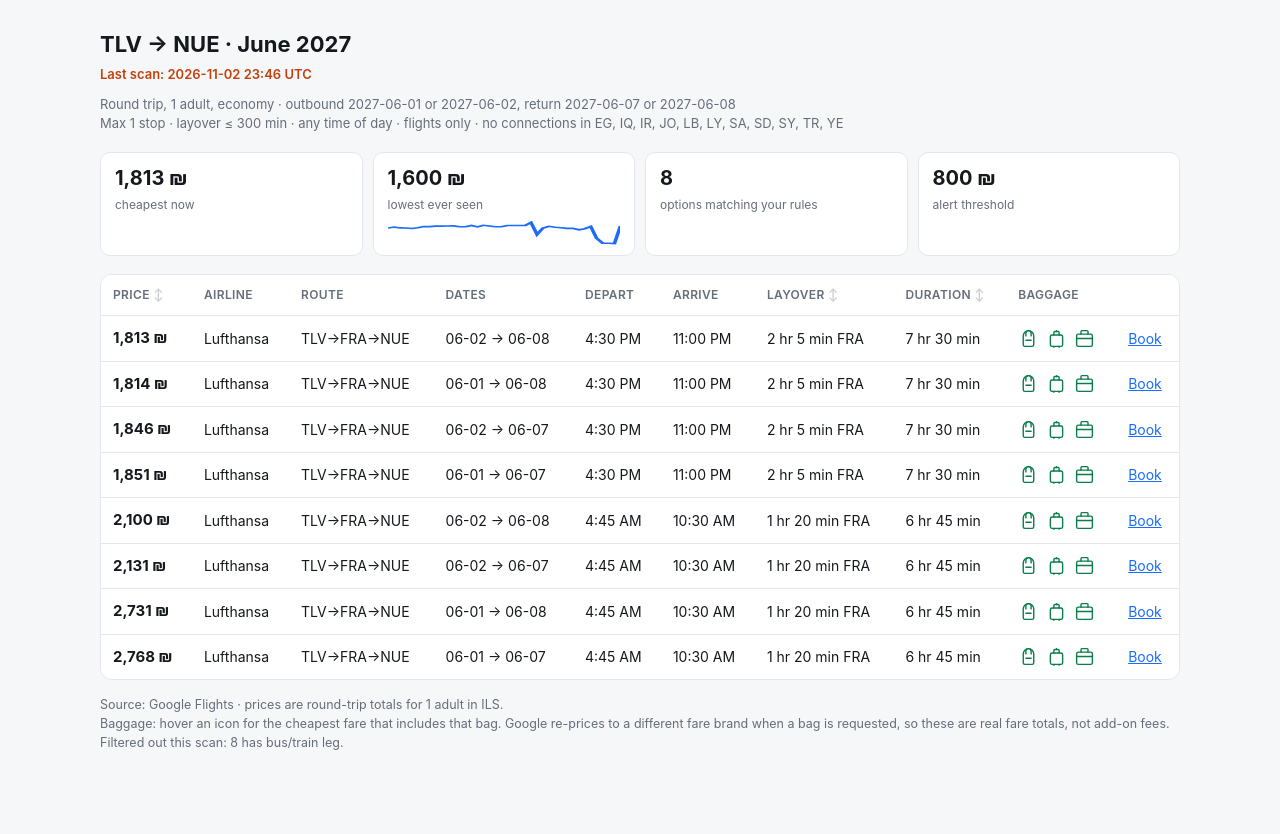
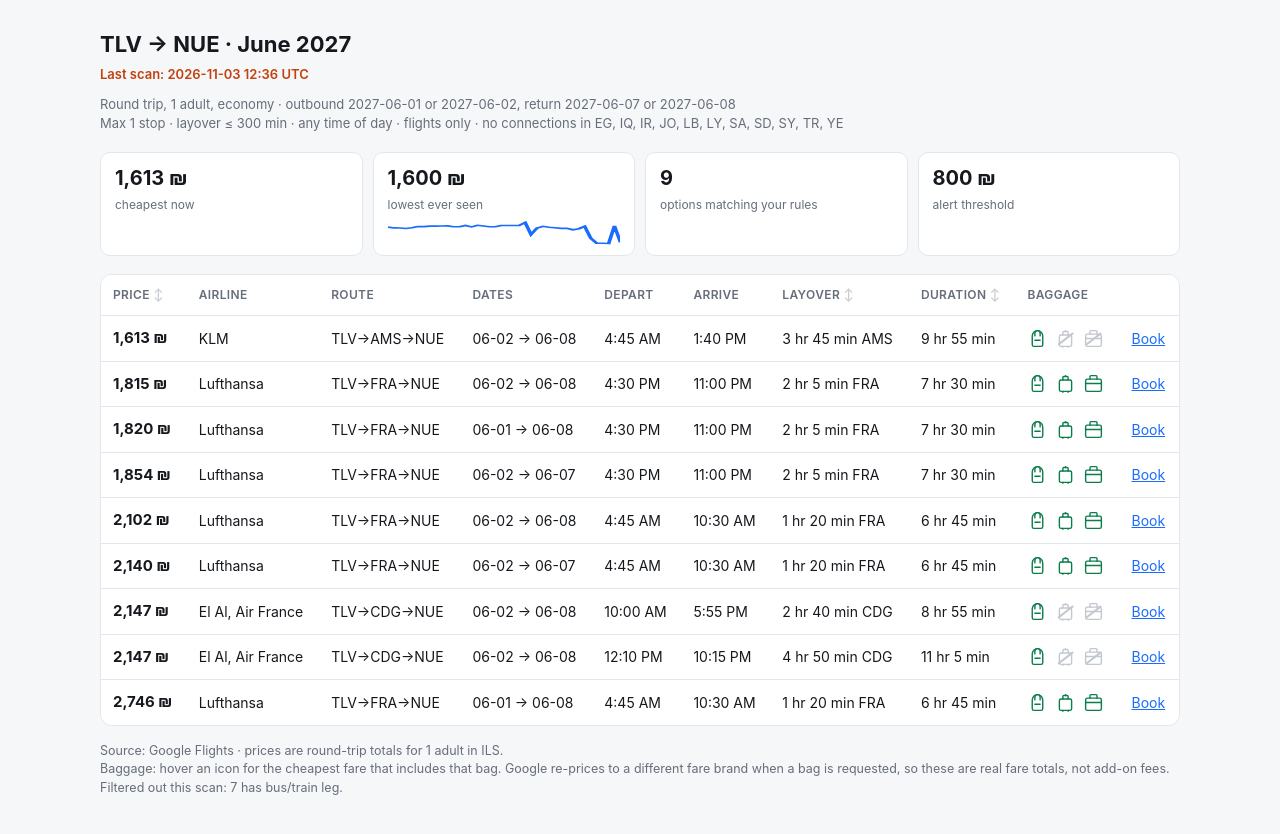
Before and after one commit to EilonV/germany-flight-scanner, a plain HTML site: page index.html in a window 1280 px wide. Before the commit the page ends 800 px from the top, so only its background shows below. Drawn offline with Linux system fonts and the light colour scheme.

Commit message:
scan: 2026-11-03 12:36 UTC

```diff
--- a/data/state.json
+++ b/data/state.json
@@ -406,6 +406,11 @@
       "ts": "2026-11-02T23:46:26+00:00",
       "min_price": 1813,
       "count": 8
+    },
+    {
+      "ts": "2026-11-03T12:36:17+00:00",
+      "min_price": 1613,
+      "count": 9
     }
   ]
 }
--- a/index.html
+++ b/index.html
@@ -63,7 +63,7 @@
 <body>
 <div class="wrap">
   <h1>TLV &rarr; NUE &middot; June 2027</h1>
-  <div class="stamp">Last scan: 2026-11-02 23:46 UTC</div>
+  <div class="stamp">Last scan: 2026-11-03 12:36 UTC</div>
   <div class="sub">
     Round trip, 1 adult, economy &middot; outbound 2027-06-01 or 2027-06-02,
     return 2027-06-07 or 2027-06-08<br>
@@ -73,14 +73,14 @@
   </div>
 
   <div class="bar">
-    <div class="stat"><b>1,813 &#8362;</b>
+    <div class="stat"><b>1,613 &#8362;</b>
       <span>cheapest now</span></div>
     <div class="stat"><b>1,600 &#8362;</b>
       <span>lowest ever seen</span>
       <svg class="spark" width="100%" height="24" viewBox="0 0 100 24"
-        preserveAspectRatio="none"><polyline points="0.0,7.0 2.6,6.1 5.1,6.9 7.7,7.0 10.3,7.5 12.8,6.7 15.4,5.6 17.9,5.6 20.5,5.1 23.1,5.1 25.6,5.0 28.2,4.9 30.8,5.8 33.3,5.8 35.9,4.5 38.5,5.9 41.0,4.3 43.6,5.0 46.2,5.8 48.7,5.8 51.3,4.5 53.8,4.5 56.4,4.5 59.0,4.5 61.5,1.5 64.1,13.5 66.7,7.0 69.2,5.3 71.8,6.2 74.4,6.8 76.9,7.4 79.5,7.2 82.1,8.8 84.6,7.7 87.2,5.4 89.7,17.2 92.3,22.2 94.9,22.2 97.4,22.5 100.0,4.9" fill="none"
+        preserveAspectRatio="none"><polyline points="0.0,6.1 2.6,6.9 5.1,7.0 7.7,7.5 10.3,6.7 12.8,5.6 15.4,5.6 17.9,5.1 20.5,5.1 23.1,5.0 25.6,4.9 28.2,5.8 30.8,5.8 33.3,4.5 35.9,5.9 38.5,4.3 41.0,5.0 43.6,5.8 46.2,5.8 48.7,4.5 51.3,4.5 53.8,4.5 56.4,4.5 59.0,1.5 61.5,13.5 64.1,7.0 66.7,5.3 69.2,6.2 71.8,6.8 74.4,7.4 76.9,7.2 79.5,8.8 82.1,7.7 84.6,5.4 87.2,17.2 89.7,22.2 92.3,22.2 94.9,22.5 97.4,4.9 100.0,21.4" fill="none"
         stroke="var(--accent)" stroke-width="1.6"/></svg></div>
-    <div class="stat"><b>8</b><span>options matching your rules</span></div>
+    <div class="stat"><b>9</b><span>options matching your rules</span></div>
     <div class="stat"><b>800 &#8362;</b><span>alert threshold</span></div>
   </div>
 
@@ -102,7 +102,41 @@
     <tbody>
 
       <tr class="">
-        <td class="price" data-v="1813">1,813 &#8362;</td>
+        <td class="price" data-v="1613">1,613 &#8362;</td>
+        <td>KLM</td>
+        <td>TLV&rarr;AMS&rarr;NUE
+          </td>
+        <td>06-02 &rarr; 06-08</td>
+        <td>4:45 AM</td>
+        <td>1:40 PM</td>
+        <td data-v="225">3 hr 45 min AMS</td>
+        <td data-v="595">9 hr 55 min</td>
+        <td><div class="bags">
+
+          <span class="bag yes" tabindex="0">
+            <svg viewBox="0 0 24 24"><path d="M6 9a6 6 0 0 1 12 0v10a2 2 0 0 1-2 2H8a2 2 0 0 1-2-2V9Z"/><path d="M9 9V6a3 3 0 0 1 6 0v3"/><path d="M9 14h6"/></svg>
+            <span class="tip"><b>Backpack / personal item</b>Personal item / small backpack is included in every economy fare on this route.
+               <i>(policy, not live-quoted)</i></span>
+          </span>
+
+          <span class="bag no" tabindex="0">
+            <svg viewBox="0 0 24 24"><rect x="5" y="8" width="14" height="13" rx="2"/><path d="M9 8V5a1 1 0 0 1 1-1h4a1 1 0 0 1 1 1v3"/><path d="M12 3v1"/><path d="M9 21v1"/><path d="M15 21v1"/></svg>
+            <span class="tip"><b>Cabin trolley</b>Google returned no fare including this bag for this itinerary.
+              </span>
+          </span>
+
+          <span class="bag no" tabindex="0">
+            <svg viewBox="0 0 24 24"><rect x="3" y="7" width="18" height="14" rx="2"/><path d="M8 7V4a1 1 0 0 1 1-1h6a1 1 0 0 1 1 1v3"/><path d="M3 12h18"/></svg>
+            <span class="tip"><b>Checked bag</b>Google returned no fare including this bag for this itinerary.
+              </span>
+          </span>
+
+        </div></td>
+        <td><a href="https://www.google.com/travel/flights/search?tfs=GiASCjIwMjctMDYtMDIoAWoFEgNUTFZyBRIDTlVFkAGsAhogEgoyMDI3LTA2LTA4KAFqBRIDTlVFcgUSA1RMVpABrAJCAQFIAZgBAQ==&hl=en-US&curr=ILS" target="_blank" rel="noopener">Book</a></td>
+      </tr>
+
+      <tr class="">
+        <td class="price" data-v="1815">1,815 &#8362;</td>
         <td>Lufthansa</td>
         <td>TLV&rarr;FRA&rarr;NUE
           </td>
@@ -121,13 +155,13 @@
 
           <span class="bag yes" tabindex="0">
             <svg viewBox="0 0 24 24"><rect x="5" y="8" width="14" height="13" rx="2"/><path d="M9 8V5a1 1 0 0 1 1-1h4a1 1 0 0 1 1 1v3"/><path d="M12 3v1"/><path d="M9 21v1"/><path d="M15 21v1"/></svg>
-            <span class="tip"><b>Cabin trolley</b>Included. Cheapest fare with this bag: 1,813 NIS - same as the headline fare.
+            <span class="tip"><b>Cabin trolley</b>Included. Cheapest fare with this bag: 1,815 NIS - same as the headline fare.
               </span>
           </span>
 
           <span class="bag yes" tabindex="0">
             <svg viewBox="0 0 24 24"><rect x="3" y="7" width="18" height="14" rx="2"/><path d="M8 7V4a1 1 0 0 1 1-1h6a1 1 0 0 1 1 1v3"/><path d="M3 12h18"/></svg>
-            <span class="tip"><b>Checked bag</b>Included. Cheapest fare with this bag: 1,813 NIS - same as the headline fare.
+            <span class="tip"><b>Checked bag</b>Included. Cheapest fare with this bag: 1,815 NIS - same as the headline fare.
               </span>
           </span>
 
@@ -136,7 +170,7 @@
       </tr>
 
       <tr class="">
-        <td class="price" data-v="1814">1,814 &#8362;</td>
+        <td class="price" data-v="1820">1,820 &#8362;</td>
         <td>Lufthansa</td>
         <td>TLV&rarr;FRA&rarr;NUE
           </td>
@@ -155,13 +189,13 @@
 
           <span class="bag yes" tabindex="0">
             <svg viewBox="0 0 24 24"><rect x="5" y="8" width="14" height="13" rx="2"/><path d="M9 8V5a1 1 0 0 1 1-1h4a1 1 0 0 1 1 1v3"/><path d="M12 3v1"/><path d="M9 21v1"/><path d="M15 21v1"/></svg>
-            <span class="tip"><b>Cabin trolley</b>Included. Cheapest fare with this bag: 1,814 NIS - same as the headline fare.
+            <span class="tip"><b>Cabin trolley</b>Included. Cheapest fare with this bag: 1,820 NIS - same as the headline fare.
               </span>
           </span>
 
           <span class="bag yes" tabindex="0">
             <svg viewBox="0 0 24 24"><rect x="3" y="7" width="18" height="14" rx="2"/><path d="M8 7V4a1 1 0 0 1 1-1h6a1 1 0 0 1 1 1v3"/><path d="M3 12h18"/></svg>
-            <span class="tip"><b>Checked bag</b>Included. Cheapest fare with this bag: 1,814 NIS - same as the headline fare.
+            <span class="tip"><b>Checked bag</b>Included. Cheapest fare with this bag: 1,820 NIS - same as the headline fare.
               </span>
           </span>
 
@@ -170,7 +204,7 @@
       </tr>
 
       <tr class="">
-        <td class="price" data-v="1846">1,846 &#8362;</td>
+        <td class="price" data-v="1854">1,854 &#8362;</td>
         <td>Lufthansa</td>
         <td>TLV&rarr;FRA&rarr;NUE
           </td>
@@ -189,13 +223,13 @@
 
           <span class="bag yes" tabindex="0">
             <svg viewBox="0 0 24 24"><rect x="5" y="8" width="14" height="13" rx="2"/><path d="M9 8V5a1 1 0 0 1 1-1h4a1 1 0 0 1 1 1v3"/><path d="M12 3v1"/><path d="M9 21v1"/><path d="M15 21v1"/></svg>
-            <span class="tip"><b>Cabin trolley</b>Included. Cheapest fare with this bag: 1,846 NIS - same as the headline fare.
+            <span class="tip"><b>Cabin trolley</b>Included. Cheapest fare with this bag: 1,854 NIS - same as the headline fare.
               </span>
           </span>
 
           <span class="bag yes" tabindex="0">
             <svg viewBox="0 0 24 24"><rect x="3" y="7" width="18" height="14" rx="2"/><path d="M8 7V4a1 1 0 0 1 1-1h6a1 1 0 0 1 1 1v3"/><path d="M3 12h18"/></svg>
-            <span class="tip"><b>Checked bag</b>Included. Cheapest fare with this bag: 1,846 NIS - same as the headline fare.
+            <span class="tip"><b>Checked bag</b>Included. Cheapest fare with this bag: 1,854 NIS - same as the headline fare.
               </span>
           </span>
 
@@ -204,41 +238,7 @@
       </tr>
 
       <tr class="">
-        <td class="price" data-v="1851">1,851 &#8362;</td>
-        <td>Lufthansa</td>
-        <td>TLV&rarr;FRA&rarr;NUE
-          </td>
-        <td>06-01 &rarr; 06-07</td>
-        <td>4:30 PM</td>
-        <td>11:00 PM</td>
-        <td data-v="125">2 hr 5 min FRA</td>
-        <td data-v="450">7 hr 30 min</td>
-        <td><div class="bags">
-
-          <span class="bag yes" tabindex="0">
-            <svg viewBox="0 0 24 24"><path d="M6 9a6 6 0 0 1 12 0v10a2 2 0 0 1-2 2H8a2 2 0 0 1-2-2V9Z"/><path d="M9 9V6a3 3 0 0 1 6 0v3"/><path d="M9 14h6"/></svg>
-            <span class="tip"><b>Backpack / personal item</b>Personal item / small backpack is included in every economy fare on this route.
-               <i>(policy, not live-quoted)</i></span>
-          </span>
-
-          <span class="bag yes" tabindex="0">
-            <svg viewBox="0 0 24 24"><rect x="5" y="8" width="14" height="13" rx="2"/><path d="M9 8V5a1 1 0 0 1 1-1h4a1 1 0 0 1 1 1v3"/><path d="M12 3v1"/><path d="M9 21v1"/><path d="M15 21v1"/></svg>
-            <span class="tip"><b>Cabin trolley</b>Included. Cheapest fare with this bag: 1,851 NIS - same as the headline fare.
-              </span>
-          </span>
-
-          <span class="bag yes" tabindex="0">
-            <svg viewBox="0 0 24 24"><rect x="3" y="7" width="18" height="14" rx="2"/><path d="M8 7V4a1 1 0 0 1 1-1h6a1 1 0 0 1 1 1v3"/><path d="M3 12h18"/></svg>
-            <span class="tip"><b>Checked bag</b>Included. Cheapest fare with this bag: 1,851 NIS - same as the headline fare.
-              </span>
-          </span>
-
-        </div></td>
-        <td><a href="https://www.google.com/travel/flights/search?tfs=GiASCjIwMjctMDYtMDEoAWoFEgNUTFZyBRIDTlVFkAGsAhogEgoyMDI3LTA2LTA3KAFqBRIDTlVFcgUSA1RMVpABrAJCAQFIAZgBAQ==&hl=en-US&curr=ILS" target="_blank" rel="noopener">Book</a></td>
-      </tr>
-
-      <tr class="">
-        <td class="price" data-v="2100">2,100 &#8362;</td>
+        <td class="price" data-v="2102">2,102 &#8362;</td>
         <td>Lufthansa</td>
         <td>TLV&rarr;FRA&rarr;NUE
           </td>
@@ -257,13 +257,13 @@
 
           <span class="bag yes" tabindex="0">
             <svg viewBox="0 0 24 24"><rect x="5" y="8" width="14" height="13" rx="2"/><path d="M9 8V5a1 1 0 0 1 1-1h4a1 1 0 0 1 1 1v3"/><path d="M12 3v1"/><path d="M9 21v1"/><path d="M15 21v1"/></svg>
-            <span class="tip"><b>Cabin trolley</b>Included. Cheapest fare with this bag: 2,100 NIS - same as the headline fare.
+            <span class="tip"><b>Cabin trolley</b>Included. Cheapest fare with this bag: 2,102 NIS - same as the headline fare.
               </span>
           </span>
 
           <span class="bag yes" tabindex="0">
             <svg viewBox="0 0 24 24"><rect x="3" y="7" width="18" height="14" rx="2"/><path d="M8 7V4a1 1 0 0 1 1-1h6a1 1 0 0 1 1 1v3"/><path d="M3 12h18"/></svg>
-            <span class="tip"><b>Checked bag</b>Included. Cheapest fare with this bag: 2,100 NIS - same as the headline fare.
+            <span class="tip"><b>Checked bag</b>Included. Cheapest fare with this bag: 2,102 NIS - same as the headline fare.
               </span>
           </span>
 
@@ -272,7 +272,7 @@
       </tr>
 
       <tr class="">
-        <td class="price" data-v="2131">2,131 &#8362;</td>
+        <td class="price" data-v="2140">2,140 &#8362;</td>
         <td>Lufthansa</td>
         <td>TLV&rarr;FRA&rarr;NUE
           </td>
@@ -291,13 +291,13 @@
 
           <span class="bag yes" tabindex="0">
             <svg viewBox="0 0 24 24"><rect x="5" y="8" width="14" height="13" rx="2"/><path d="M9 8V5a1 1 0 0 1 1-1h4a1 1 0 0 1 1 1v3"/><path d="M12 3v1"/><path d="M9 21v1"/><path d="M15 21v1"/></svg>
-            <span class="tip"><b>Cabin trolley</b>Included. Cheapest fare with this bag: 2,131 NIS - same as the headline fare.
+            <span class="tip"><b>Cabin trolley</b>Included. Cheapest fare with this bag: 2,140 NIS - same as the headline fare.
               </span>
           </span>
 
           <span class="bag yes" tabindex="0">
             <svg viewBox="0 0 24 24"><rect x="3" y="7" width="18" height="14" rx="2"/><path d="M8 7V4a1 1 0 0 1 1-1h6a1 1 0 0 1 1 1v3"/><path d="M3 12h18"/></svg>
-            <span class="tip"><b>Checked bag</b>Included. Cheapest fare with this bag: 2,131 NIS - same as the headline fare.
+            <span class="tip"><b>Checked bag</b>Included. Cheapest fare with this bag: 2,140 NIS - same as the headline fare.
               </span>
           </span>
 
@@ -306,7 +306,75 @@
       </tr>
 
       <tr class="">
-        <td class="price" data-v="2731">2,731 &#8362;</td>
+        <td class="price" data-v="2147">2,147 &#8362;</td>
+        <td>El Al, Air France</td>
+        <td>TLV&rarr;CDG&rarr;NUE
+          </td>
+        <td>06-02 &rarr; 06-08</td>
+        <td>10:00 AM</td>
+        <td>5:55 PM</td>
+        <td data-v="160">2 hr 40 min CDG</td>
+        <td data-v="535">8 hr 55 min</td>
+        <td><div class="bags">
+
+          <span class="bag yes" tabindex="0">
+            <svg viewBox="0 0 24 24"><path d="M6 9a6 6 0 0 1 12 0v10a2 2 0 0 1-2 2H8a2 2 0 0 1-2-2V9Z"/><path d="M9 9V6a3 3 0 0 1 6 0v3"/><path d="M9 14h6"/></svg>
+            <span class="tip"><b>Backpack / personal item</b>Personal item / small backpack is included in every economy fare on this route.
+               <i>(policy, not live-quoted)</i></span>
+          </span>
+
+          <span class="bag no" tabindex="0">
+            <svg viewBox="0 0 24 24"><rect x="5" y="8" width="14" height="13" rx="2"/><path d="M9 8V5a1 1 0 0 1 1-1h4a1 1 0 0 1 1 1v3"/><path d="M12 3v1"/><path d="M9 21v1"/><path d="M15 21v1"/></svg>
+            <span class="tip"><b>Cabin trolley</b>Google returned no fare including this bag for this itinerary.
+              </span>
+          </span>
+
+          <span class="bag no" tabindex="0">
+            <svg viewBox="0 0 24 24"><rect x="3" y="7" width="18" height="14" rx="2"/><path d="M8 7V4a1 1 0 0 1 1-1h6a1 1 0 0 1 1 1v3"/><path d="M3 12h18"/></svg>
+            <span class="tip"><b>Checked bag</b>Google returned no fare including this bag for this itinerary.
+              </span>
+          </span>
+
+        </div></td>
+        <td><a href="https://www.google.com/travel/flights/search?tfs=GiASCjIwMjctMDYtMDIoAWoFEgNUTFZyBRIDTlVFkAGsAhogEgoyMDI3LTA2LTA4KAFqBRIDTlVFcgUSA1RMVpABrAJCAQFIAZgBAQ==&hl=en-US&curr=ILS" target="_blank" rel="noopener">Book</a></td>
+      </tr>
+
+      <tr class="">
+        <td class="price" data-v="2147">2,147 &#8362;</td>
+        <td>El Al, Air France</td>
+        <td>TLV&rarr;CDG&rarr;NUE
+          </td>
+        <td>06-02 &rarr; 06-08</td>
+        <td>12:10 PM</td>
+        <td>10:15 PM</td>
+        <td data-v="290">4 hr 50 min CDG</td>
+        <td data-v="665">11 hr 5 min</td>
+        <td><div class="bags">
+
+          <span class="bag yes" tabindex="0">
+            <svg viewBox="0 0 24 24"><path d="M6 9a6 6 0 0 1 12 0v10a2 2 0 0 1-2 2H8a2 2 0 0 1-2-2V9Z"/><path d="M9 9V6a3 3 0 0 1 6 0v3"/><path d="M9 14h6"/></svg>
+            <span class="tip"><b>Backpack / personal item</b>Personal item / small backpack is included in every economy fare on this route.
+               <i>(policy, not live-quoted)</i></span>
+          </span>
+
+          <span class="bag no" tabindex="0">
+            <svg viewBox="0 0 24 24"><rect x="5" y="8" width="14" height="13" rx="2"/><path d="M9 8V5a1 1 0 0 1 1-1h4a1 1 0 0 1 1 1v3"/><path d="M12 3v1"/><path d="M9 21v1"/><path d="M15 21v1"/></svg>
+            <span class="tip"><b>Cabin trolley</b>Google returned no fare including this bag for this itinerary.
+              </span>
+          </span>
+
+          <span class="bag no" tabindex="0">
+            <svg viewBox="0 0 24 24"><rect x="3" y="7" width="18" height="14" rx="2"/><path d="M8 7V4a1 1 0 0 1 1-1h6a1 1 0 0 1 1 1v3"/><path d="M3 12h18"/></svg>
+            <span class="tip"><b>Checked bag</b>Google returned no fare including this bag for this itinerary.
+              </span>
+          </span>
+
+        </div></td>
+        <td><a href="https://www.google.com/travel/flights/search?tfs=GiASCjIwMjctMDYtMDIoAWoFEgNUTFZyBRIDTlVFkAGsAhogEgoyMDI3LTA2LTA4KAFqBRIDTlVFcgUSA1RMVpABrAJCAQFIAZgBAQ==&hl=en-US&curr=ILS" target="_blank" rel="noopener">Book</a></td>
+      </tr>
+
+      <tr class="">
+        <td class="price" data-v="2746">2,746 &#8362;</td>
         <td>Lufthansa</td>
         <td>TLV&rarr;FRA&rarr;NUE
           </td>
@@ -325,52 +393,18 @@
 
           <span class="bag yes" tabindex="0">
             <svg viewBox="0 0 24 24"><rect x="5" y="8" width="14" height="13" rx="2"/><path d="M9 8V5a1 1 0 0 1 1-1h4a1 1 0 0 1 1 1v3"/><path d="M12 3v1"/><path d="M9 21v1"/><path d="M15 21v1"/></svg>
-            <span class="tip"><b>Cabin trolley</b>Included. Cheapest fare with this bag: 2,731 NIS - same as the headline fare.
+            <span class="tip"><b>Cabin trolley</b>Included. Cheapest fare with this bag: 2,746 NIS - same as the headline fare.
               </span>
           </span>
 
           <span class="bag yes" tabindex="0">
             <svg viewBox="0 0 24 24"><rect x="3" y="7" width="18" height="14" rx="2"/><path d="M8 7V4a1 1 0 0 1 1-1h6a1 1 0 0 1 1 1v3"/><path d="M3 12h18"/></svg>
-            <span class="tip"><b>Checked bag</b>Included. Cheapest fare with this bag: 2,731 NIS - same as the headline fare.
+            <span class="tip"><b>Checked bag</b>Included. Cheapest fare with this bag: 2,746 NIS - same as the headline fare.
               </span>
           </span>
 
         </div></td>
         <td><a href="https://www.google.com/travel/flights/search?tfs=GiASCjIwMjctMDYtMDEoAWoFEgNUTFZyBRIDTlVFkAGsAhogEgoyMDI3LTA2LTA4KAFqBRIDTlVFcgUSA1RMVpABrAJCAQFIAZgBAQ==&hl=en-US&curr=ILS" target="_blank" rel="noopener">Book</a></td>
-      </tr>
-
-      <tr class="">
-        <td class="price" data-v="2768">2,768 &#8362;</td>
-        <td>Lufthansa</td>
-        <td>TLV&rarr;FRA&rarr;NUE
-          </td>
-        <td>06-01 &rarr; 06-07</td>
-        <td>4:45 AM</td>
-        <td>10:30 AM</td>
-        <td data-v="80">1 hr 20 min FRA</td>
-        <td data-v="405">6 hr 45 min</td>
-        <td><div class="bags">
-
-          <span class="bag yes" tabindex="0">
-            <svg viewBox="0 0 24 24"><path d="M6 9a6 6 0 0 1 12 0v10a2 2 0 0 1-2 2H8a2 2 0 0 1-2-2V9Z"/><path d="M9 9V6a3 3 0 0 1 6 0v3"/><path d="M9 14h6"/></svg>
-            <span class="tip"><b>Backpack / personal item</b>Personal item / small backpack is included in every economy fare on this route.
-               <i>(policy, not live-quoted)</i></span>
-          </span>
-
-          <span class="bag yes" tabindex="0">
-            <svg viewBox="0 0 24 24"><rect x="5" y="8" width="14" height="13" rx="2"/><path d="M9 8V5a1 1 0 0 1 1-1h4a1 1 0 0 1 1 1v3"/><path d="M12 3v1"/><path d="M9 21v1"/><path d="M15 21v1"/></svg>
-            <span class="tip"><b>Cabin trolley</b>Included. Cheapest fare with this bag: 2,768 NIS - same as the headline fare.
-              </span>
-          </span>
-
-          <span class="bag yes" tabindex="0">
-            <svg viewBox="0 0 24 24"><rect x="3" y="7" width="18" height="14" rx="2"/><path d="M8 7V4a1 1 0 0 1 1-1h6a1 1 0 0 1 1 1v3"/><path d="M3 12h18"/></svg>
-            <span class="tip"><b>Checked bag</b>Included. Cheapest fare with this bag: 2,768 NIS - same as the headline fare.
-              </span>
-          </span>
-
-        </div></td>
-        <td><a href="https://www.google.com/travel/flights/search?tfs=GiASCjIwMjctMDYtMDEoAWoFEgNUTFZyBRIDTlVFkAGsAhogEgoyMDI3LTA2LTA3KAFqBRIDTlVFcgUSA1RMVpABrAJCAQFIAZgBAQ==&hl=en-US&curr=ILS" target="_blank" rel="noopener">Book</a></td>
       </tr>
 
     </tbody>
@@ -385,7 +419,7 @@
     re-prices to a different fare brand when a bag is requested, so these are real
     fare totals, not add-on fees.
     <br>Filtered out this scan:
-      8 has bus/train leg.
+      7 has bus/train leg.
   </p>
 </div>
 <script>
```
